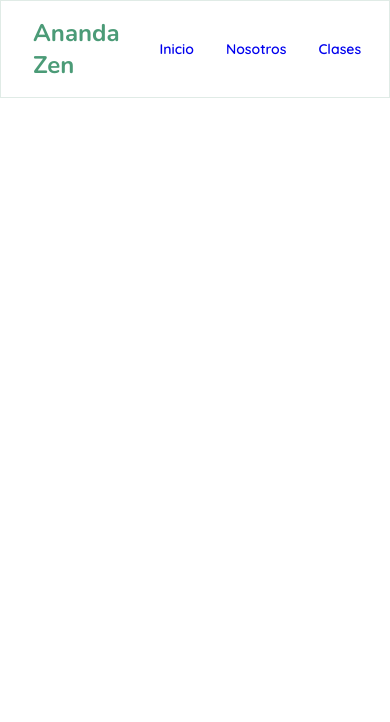
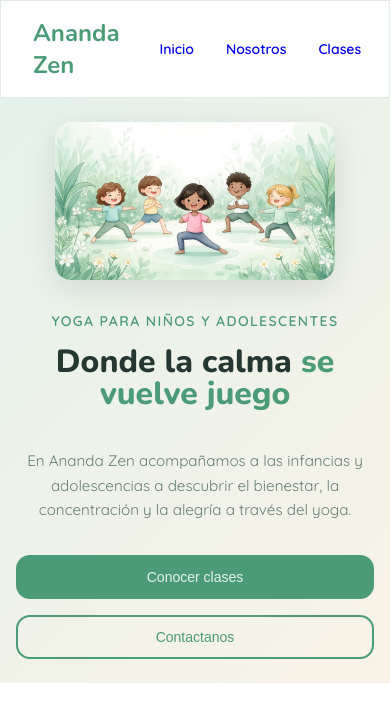
Before and after one commit to aguscbr/ananda-zen, a React (Vite) app: page / in a window 390 px wide. Shown: the top 722 px of the page. Built offline with nearby package versions, Linux system fonts and the light colour scheme.

Commit message:
feat: add <HeroSection /> component

```diff
--- a/src/App.tsx
+++ b/src/App.tsx
@@ -1,9 +1,10 @@
-import { Navbar } from "./components";
+import { HeroSection, Navbar } from "./components";
 
 function App() {
   return <>
     <header>
       <Navbar />
+      <HeroSection />
     </header>
   </>;
 }
--- /dev/null
+++ b/src/components/HeroSection.module.css
@@ -0,0 +1,213 @@
+/* Hero section block */
+.hero {
+  padding: 4rem 2rem;
+  background: linear-gradient(
+    135deg,
+    hsl(var(--zen-light)) 0%,
+    hsl(var(--zen-warm)) 100%
+  );
+  min-height: 80vh;
+  display: flex;
+  align-items: center;
+}
+
+/* Hero container element */
+.hero__container {
+  max-width: 1200px;
+  margin: 0 auto;
+  display: grid;
+  grid-template-columns: 1fr 1fr;
+  gap: 4rem;
+  align-items: center;
+}
+
+/* Hero content element */
+.hero__content {
+  display: flex;
+  flex-direction: column;
+}
+
+/* Hero badge element */
+.hero__badge {
+  font-size: 0.875rem;
+  font-weight: 600;
+  font-family: var(--font-body);
+  color: hsl(var(--zen-deep));
+  letter-spacing: 0.1em;
+  text-transform: uppercase;
+  margin-bottom: 1rem;
+}
+
+/* Hero title element */
+.hero__title {
+  font-size: 3.75rem;
+  font-family: var(--font-display);
+  color: hsl(var(--foreground));
+  font-weight: 800;
+  line-height: 1;
+  margin: 0;
+  margin-bottom: 1.5rem;
+}
+
+/* Hero title highlight element */
+.hero__titleHighlight {
+  color: hsl(var(--zen-deep));
+}
+
+/* Hero description element */
+.hero__description {
+  font-size: 1.125rem;
+  font-family: var(--font-body);
+  color: hsl(var(--muted-foreground));
+  line-height: 1.625;
+  margin-bottom: 2rem;
+}
+
+/* Hero buttons container element */
+.hero__buttons {
+  display: flex;
+  gap: 1rem;
+  font-family: var(--font-display);
+}
+
+/* Hero button element */
+.hero__button {
+  height: 2.75rem;
+  width: 40%;
+  transition: all 0.3s ease;
+  font-size: 0.875rem;
+  line-height: 1.25rem;
+  border-radius: calc(var(--radius) - 2px);
+  box-shadow:
+    var(--tw-ring-offset-shadow, 0 0 #0000), var(--tw-ring-shadow, 0 0 #0000),
+    var(--tw-shadow);
+  border: none;
+  cursor: pointer;
+}
+
+/* Hero button primary modifier */
+.hero__button--primary {
+  background-color: hsl(var(--zen-deep));
+  color: hsl(var(--zen-light));
+}
+
+.hero__button--primary:hover {
+}
+
+/* Hero button secondary modifier */
+.hero__button--secondary {
+    background-color: transparent;
+    color: hsl(var(--zen-deep));
+    border: 2px solid hsl(var(--zen-deep));
+}
+
+.hero__button--secondary:hover {
+}
+
+/* Hero image container element */
+.hero__imageContainer {
+  display: flex;
+  justify-content: center;
+  align-items: center;
+  margin: 0;
+}
+
+/* Hero image element */
+.hero__image {
+  width: 100%;
+  max-width: 500px;
+  height: auto;
+  border-radius: 1rem;
+  box-shadow: 0 8px 32px rgba(0, 0, 0, 0.1);
+  object-fit: cover;
+}
+
+/* Responsive design */
+@media (max-width: 1024px) {
+  .hero__container {
+    gap: 3rem;
+  }
+
+  .hero__title {
+    font-size: 3rem;
+  }
+
+  .hero__image {
+    max-width: 400px;
+  }
+}
+
+@media (max-width: 768px) {
+  .hero {
+    padding: 2rem 1rem;
+    min-height: auto;
+  }
+
+  .hero__container {
+    grid-template-columns: 1fr;
+    gap: 2rem;
+    text-align: center;
+  }
+
+  .hero__content {
+    order: 2;
+  }
+
+  .hero__imageContainer {
+    order: 1;
+  }
+
+  .hero__badge {
+    align-self: center;
+  }
+
+  .hero__title {
+    font-size: 2.5rem;
+  }
+
+  .hero__description {
+    font-size: 1rem;
+  }
+
+  .hero__buttons {
+    justify-content: center;
+    flex-wrap: wrap;
+  }
+
+  .hero__button {
+    width: auto;
+    min-width: 140px;
+  }
+
+  .hero__image {
+    max-width: 350px;
+  }
+}
+
+@media (max-width: 480px) {
+  .hero {
+    padding: 1.5rem 1rem;
+  }
+
+  .hero__title {
+    font-size: 2rem;
+  }
+
+  .hero__description {
+    font-size: 0.95rem;
+  }
+
+  .hero__buttons {
+    flex-direction: column;
+    width: 100%;
+  }
+
+  .hero__button {
+    width: 100%;
+    min-width: auto;
+  }
+
+  .hero__image {
+    max-width: 280px;
+  }
+}
--- /dev/null
+++ b/src/components/HeroSection.tsx
@@ -0,0 +1,43 @@
+import styles from "./HeroSection.module.css";
+
+export const HeroSection = () => {
+  return (
+    <section className={styles.hero}>
+      <div className={styles.hero__container}>
+        <div className={styles.hero__content}>
+          <span className={styles.hero__badge}>
+            Yoga para niños y adolescentes
+          </span>
+          <h1 className={styles.hero__title}>
+            Donde la calma{" "}
+            <span className={styles.hero__titleHighlight}>se vuelve juego</span>
+          </h1>
+          <p className={styles.hero__description}>
+            En Ananda Zen acompañamos a las infancias y adolescencias a
+            descubrir el bienestar, la concentración y la alegría a través del
+            yoga.
+          </p>
+          <div className={styles.hero__buttons}>
+            <button
+              className={`${styles.hero__button} ${styles["hero__button--primary"]}`}
+            >
+              Conocer clases
+            </button>
+            <button
+              className={`${styles.hero__button} ${styles["hero__button--secondary"]}`}
+            >
+              Contactanos
+            </button>
+          </div>
+        </div>
+        <figure className={styles.hero__imageContainer}>
+          <img
+            className={styles.hero__image}
+            src="./hero-kids-yoga.jpg"
+            alt="Niños practicando yoga en Ananda Zen"
+          />
+        </figure>
+      </div>
+    </section>
+  );
+};
--- a/src/components/index.ts
+++ b/src/components/index.ts
@@ -1 +1,2 @@
 export * from "./Navbar";
+export * from "./HeroSection";
```
Also changed, not shown: public/hero-kids-yoga.jpg (added).
